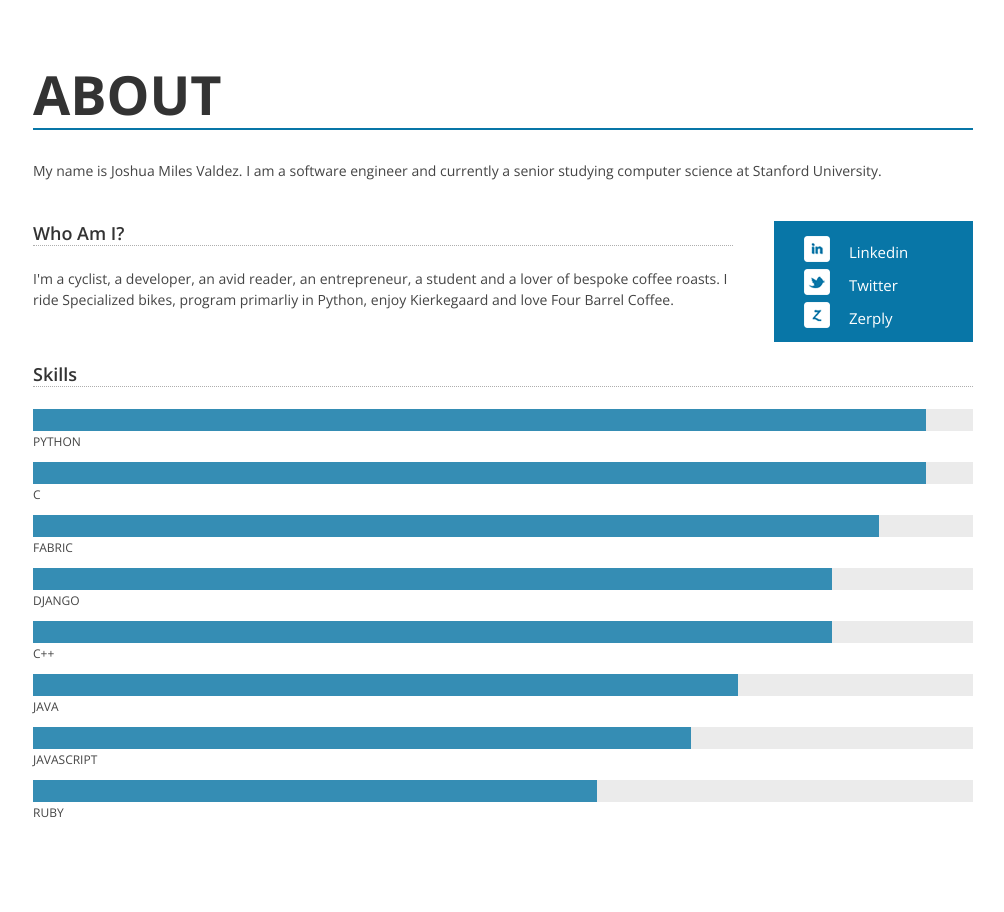
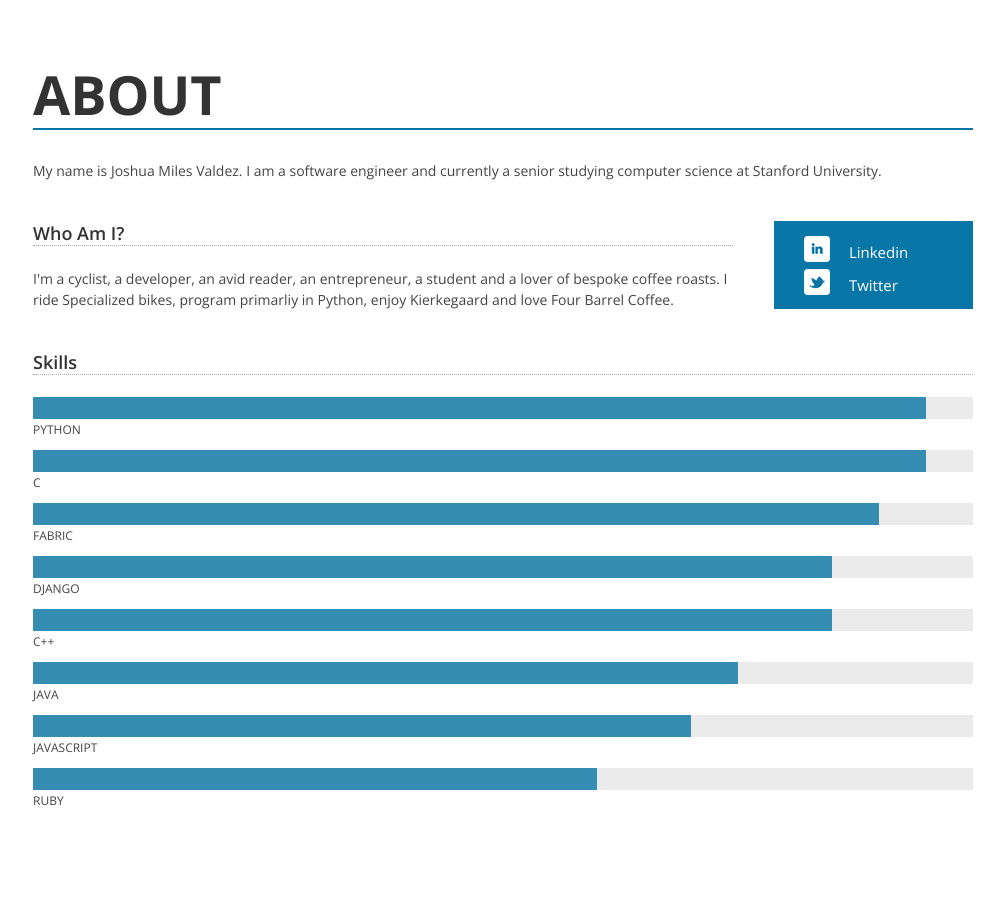
Before and after one commit to jmvldz/jmvldz, a Flask app: page / in a window 1280 px wide. Shown: the part 2726-3638 px from the top of the page, without its empty margins (137-1141 px from the left). Run offline with Flask 2, Linux system fonts and the light colour scheme; some libraries are stand-ins or nearby versions.

Commit message:
Updated about section

```diff
--- a/templates/portfolio/about.html
+++ b/templates/portfolio/about.html
@@ -21,7 +21,6 @@
                 <ul>
                     <li><a target="_blank" href="http://www.linkedin.com/in/joshvaldez"><div class="linkedin"></div> Linkedin</a></li>
                     <li><a target="_blank" href="https://twitter.com/jmvldz"><div class="twitter"></div> Twitter</a></li>
-                    <li><a target="_blank" href="http://zerp.ly/jmvldz"><div class="zerply"></div> Zerply</a></li>
                 </ul>
             </div>
         </div> <!-- end four columns -->
```
